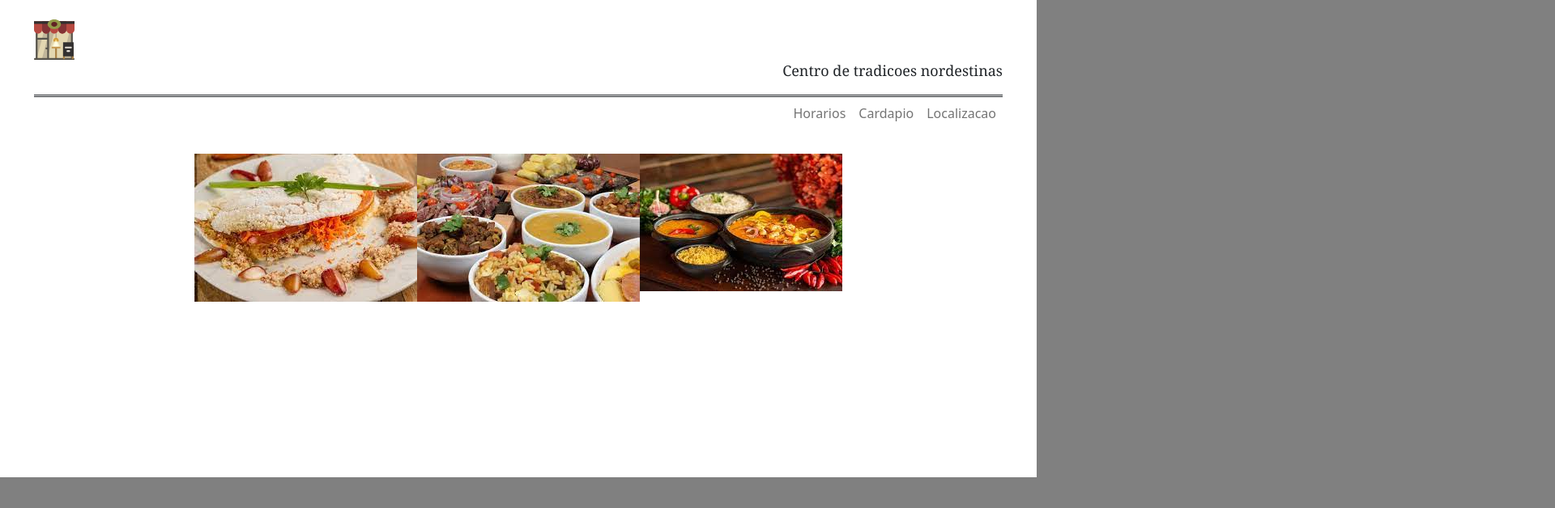
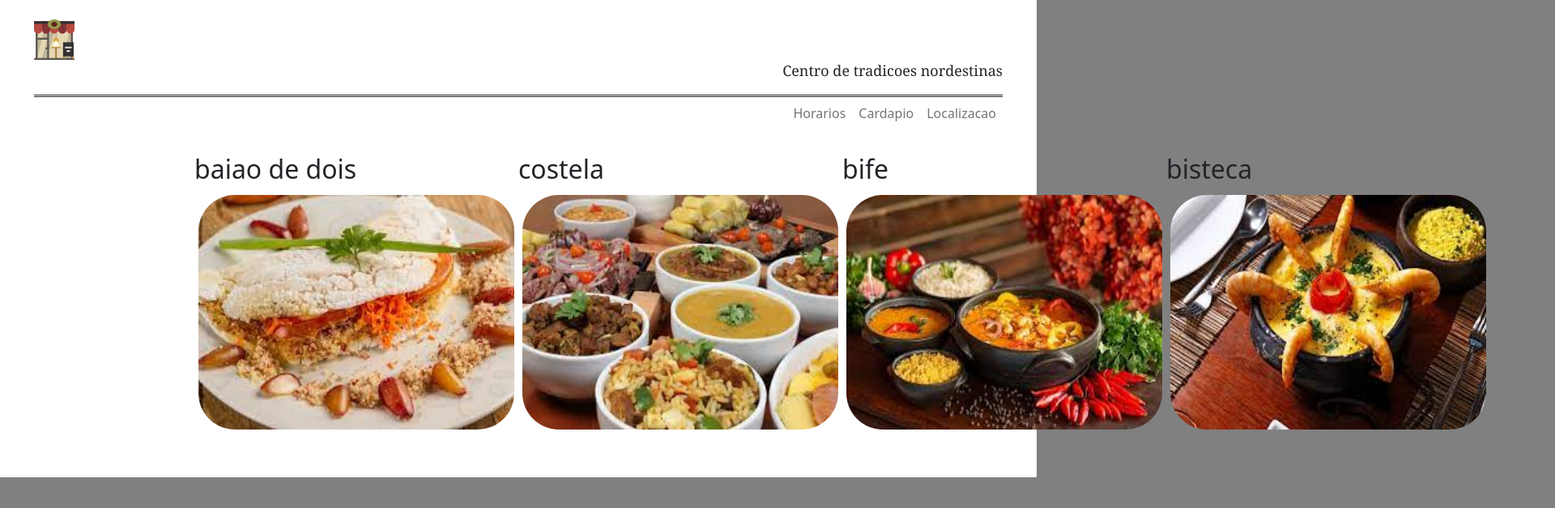
Before and after one commit to Caiozxx/Protipy, a plain HTML site: page index.html in a window 1280 px wide. Shown: the part 62-690 px from the top of the page at 81% size, 1920 px wide, since content can reach past the window. Drawn offline with nearby package versions, Linux system fonts and the light colour scheme.

Commit message:
estilizando carrouseul

```diff
--- a/index.html
+++ b/index.html
@@ -80,17 +80,23 @@
             <!--fim radio button-->
 
             <!--slide img-->
-            <div class="slide primeira">
-                <img src="../Protipy/src/download.jpg" alt="imagem 1">
-            </div>
-            <div class="slide">
-                <img src="../Protipy/src/test.jpg" alt="imagem 2">
-            </div>
-            <div class="slide">
-                <img src="../Protipy/src/transferir..jpg" alt="imagem 3">
-            </div>
-            <div class="slide">
-                <img src="../Protipy/src/transferir.jpg" alt="imagem 4">
+            <div id="cardapio">
+                <div id="item">
+                    <h2>baiao de dois</h2>
+                    <img src="../Protipy/src/download.jpg" alt="" class="src">
+                </div>
+                <div id="item">
+                    <h2>costela</h2>
+                    <img src="../Protipy/src/test.jpg" alt="" class="src">
+                </div>
+                <div id="item">
+                    <h2>bife</h2>
+                    <img src="../Protipy/src/transferir..jpg" alt="" class="src">
+                </div>
+                <div id="item">
+                    <h2>bisteca</h2>
+                    <img src="../Protipy/src/transferir.jpg" alt="" class="src">
+                </div>
             </div>
             <!--fim slide img-->
 
--- a/style/style.css
+++ b/style/style.css
@@ -27,11 +27,23 @@
     font-family: Georgia, 'Times New Roman', Times, serif;
     font-size: large;
 }
+#cardapio{
+    display: flex;
+    flex-direction: row;
+}
+#item{
+
+}
+#cardapio img{
+    padding: 5px;
+    width: 400px;
+    height: 300px;
+    border-radius: 50px;
+}
 .slider{
     margin: 0 auto;
     width:800px;
     height:400px;
-    overflow: hidden;
 }
 .slides{
     width:400%;
```
